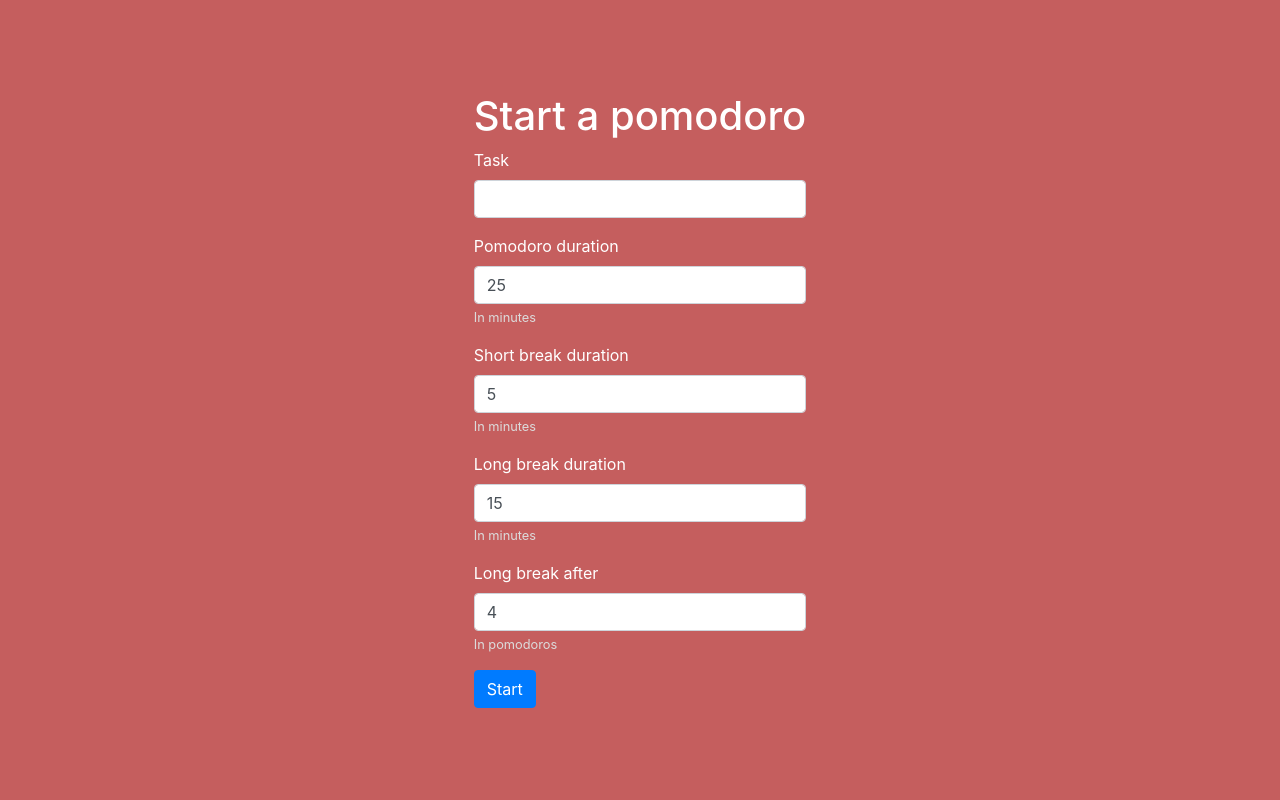
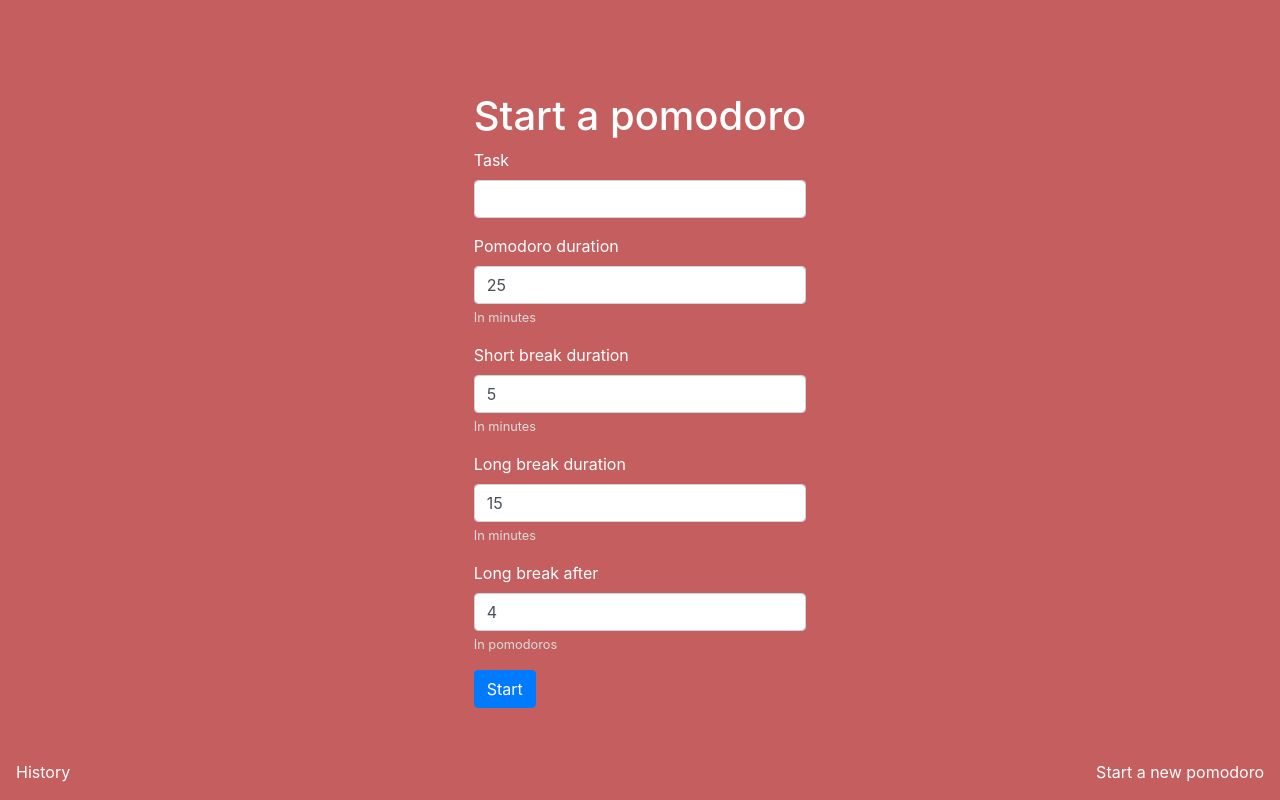
Before and after one commit to IvanArjona/Pomodoro, a Vue app in the folder frontend/: page / in a window 1280 px wide. Built offline with nearby package versions, Linux system fonts and the light colour scheme.

Commit message:
Start a new pomodoro

```diff
--- a/frontend/src/App.vue
+++ b/frontend/src/App.vue
@@ -13,6 +13,8 @@
           :pomodoros="timerCount"
           @next="nextTimer()"/>
     </template>
+    <Footer
+        @reset="reset()"/>
   </div>
 </template>
 
@@ -20,6 +22,7 @@
 import StartForm from './components/StartForm.vue'
 import Timer from './components/Timer.vue'
 import TimerDescription from './components/TimerDescription.vue'
+import Footer from './components/Footer.vue'
 
 export default {
   name: 'App',
@@ -30,7 +33,6 @@ export default {
       shortBreakDuration: null,
       longBreakDuration: null,
       longBreakAfter: null,
-      breakCount: 0,
       timerCount: 0,
       pomodoroTime: null,
     }
@@ -54,12 +56,16 @@ export default {
         this.pomodoroTime = timerCount / 2 % this.longBreakAfter ? this.shortBreakDuration : this.longBreakDuration;
       }
       this.timerCount = timerCount;
+    },
+    reset() {
+      this.timerCount = 0;
     }
   },
   components: {
     StartForm,
     Timer,
-    TimerDescription
+    TimerDescription,
+    Footer,
   }
 }
 </script>
--- /dev/null
+++ b/frontend/src/components/Footer.vue
@@ -0,0 +1,31 @@
+<template>
+  <footer class="footer d-flex justify-content-between">
+    <span @click="showHistory()">History</span>
+    <span @click="startNew()">Start a new pomodoro</span>
+  </footer>
+</template>
+
+<script>
+export default {
+  methods: {
+    startNew() {
+      this.$emit('reset');
+    },
+    showHistory() {
+
+    }
+  }
+}
+</script>
+
+<style>
+.footer {
+  position: absolute;
+  bottom: 0;
+  padding: 1rem;
+  width: 100%;
+}
+.footer > span {
+  cursor: pointer;
+}
+</style>
```
